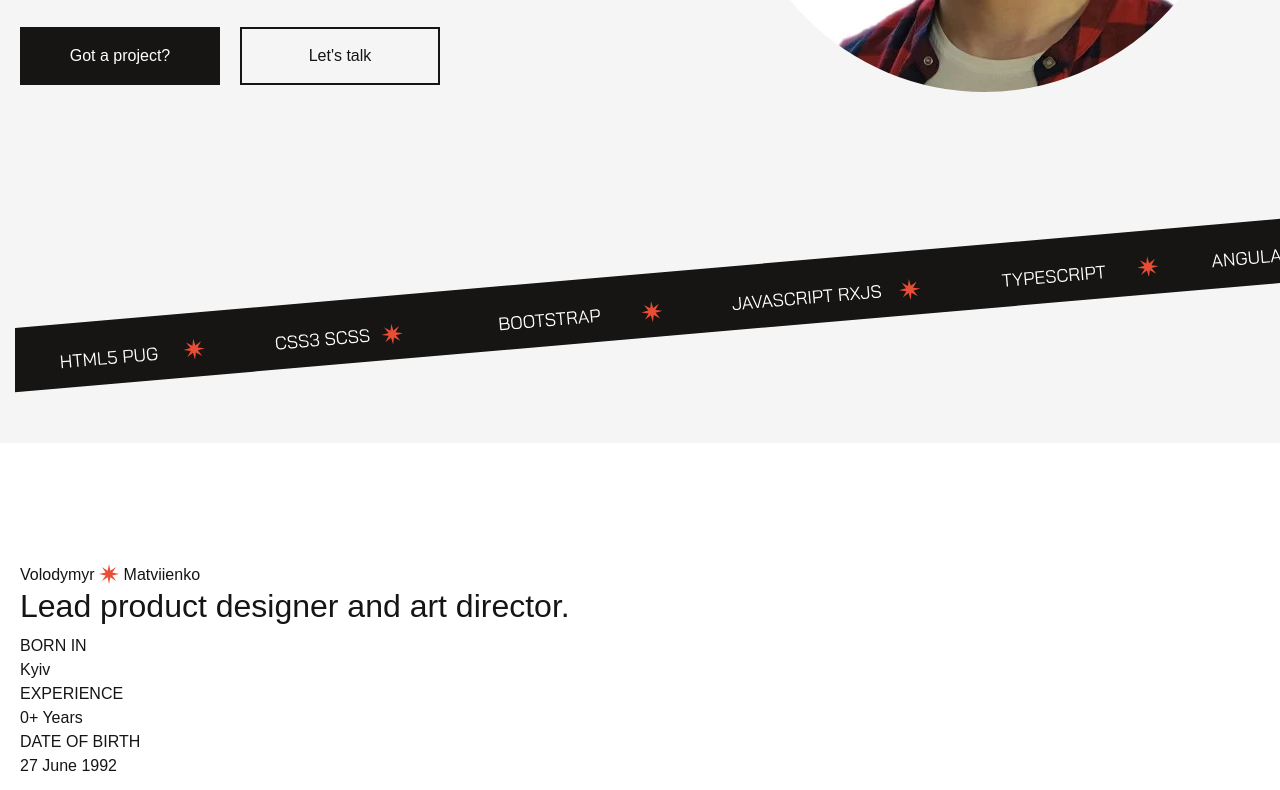
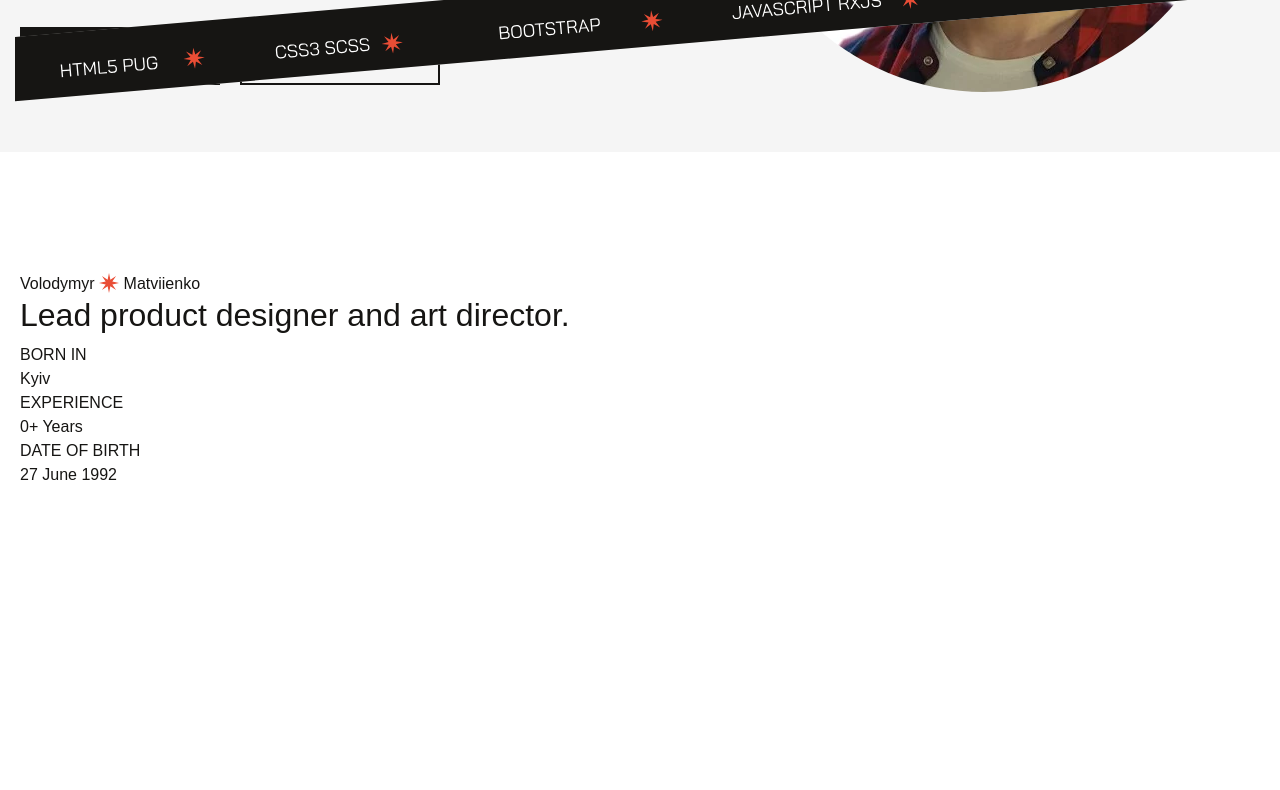
Before and after one commit to HogHordGit/Portfolio, a website: page index.pug in a window 1280 px wide. Shown: the part 548-1338 px from the top of the page. After the commit the page ends 1155 px from the top, so only its background shows below. Drawn offline with nearby package versions, Linux system fonts and the light colour scheme; files that its build step writes are made by us from their sources; a web font is replaced by a local one.

Commit message:
fix bug in header

```diff
--- a/assets/scss/components/header/_content.scss
+++ b/assets/scss/components/header/_content.scss
@@ -2,11 +2,14 @@
 @use "../../mixins" as *;
 
 .tech-skills {
-    margin-top: 50px;
-
     &__container {
+        max-width: 1440px;
         margin: 0 auto;
         padding: 0 15px;
+    }
+    &__image {
+        position: absolute;
+        bottom: 50px;
     }
 }
 
--- a/assets/scss/components/header/_header.scss
+++ b/assets/scss/components/header/_header.scss
@@ -2,7 +2,7 @@
 @use "../../mixins" as *;
 
 .header {
-    min-height: 100vh;
+    max-height: 900px;
     background-color: #f5f5f5;
-    padding-bottom: 50px;
+    position: relative;
 }
```
Also changed, not shown: assets/css/style.css.
